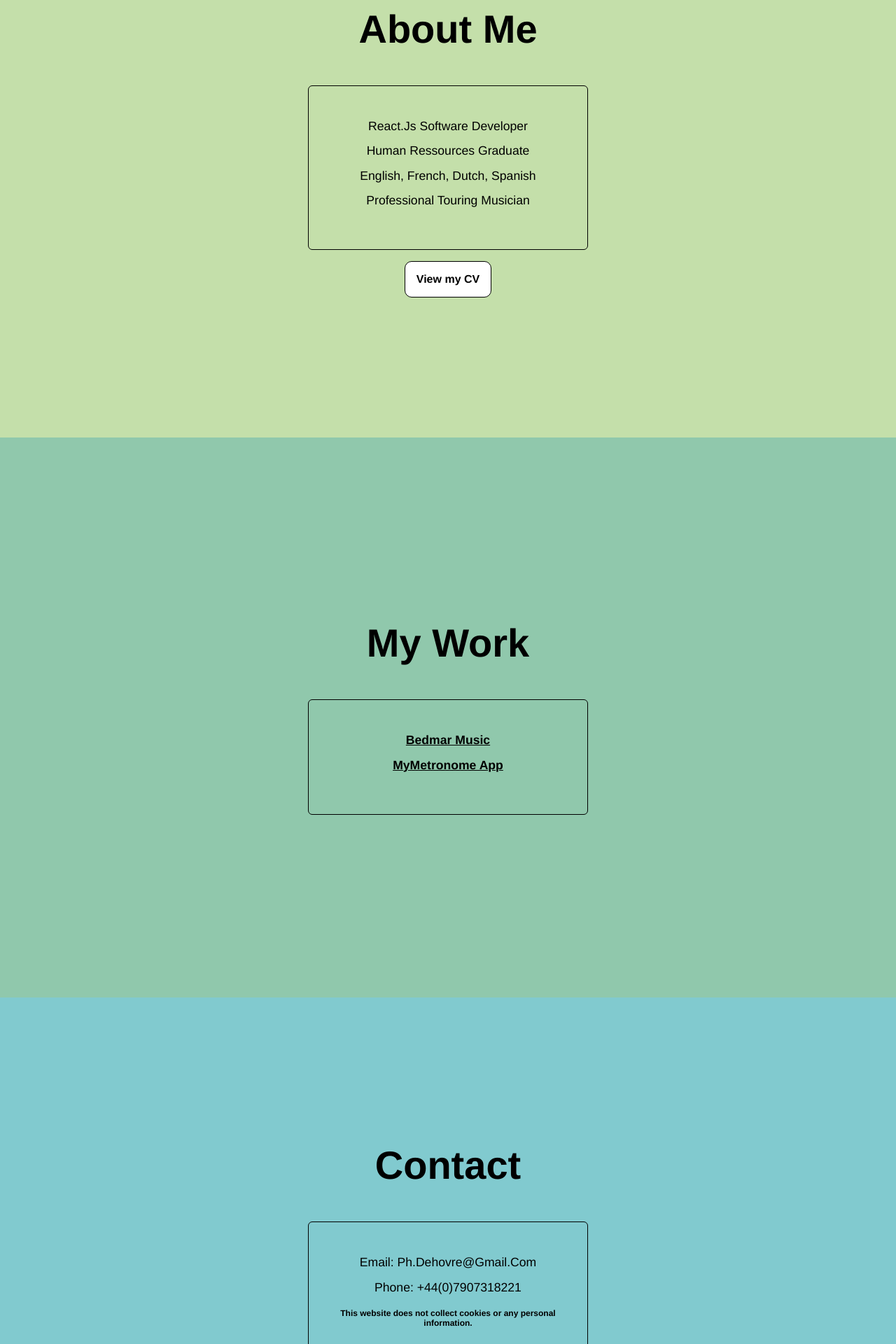
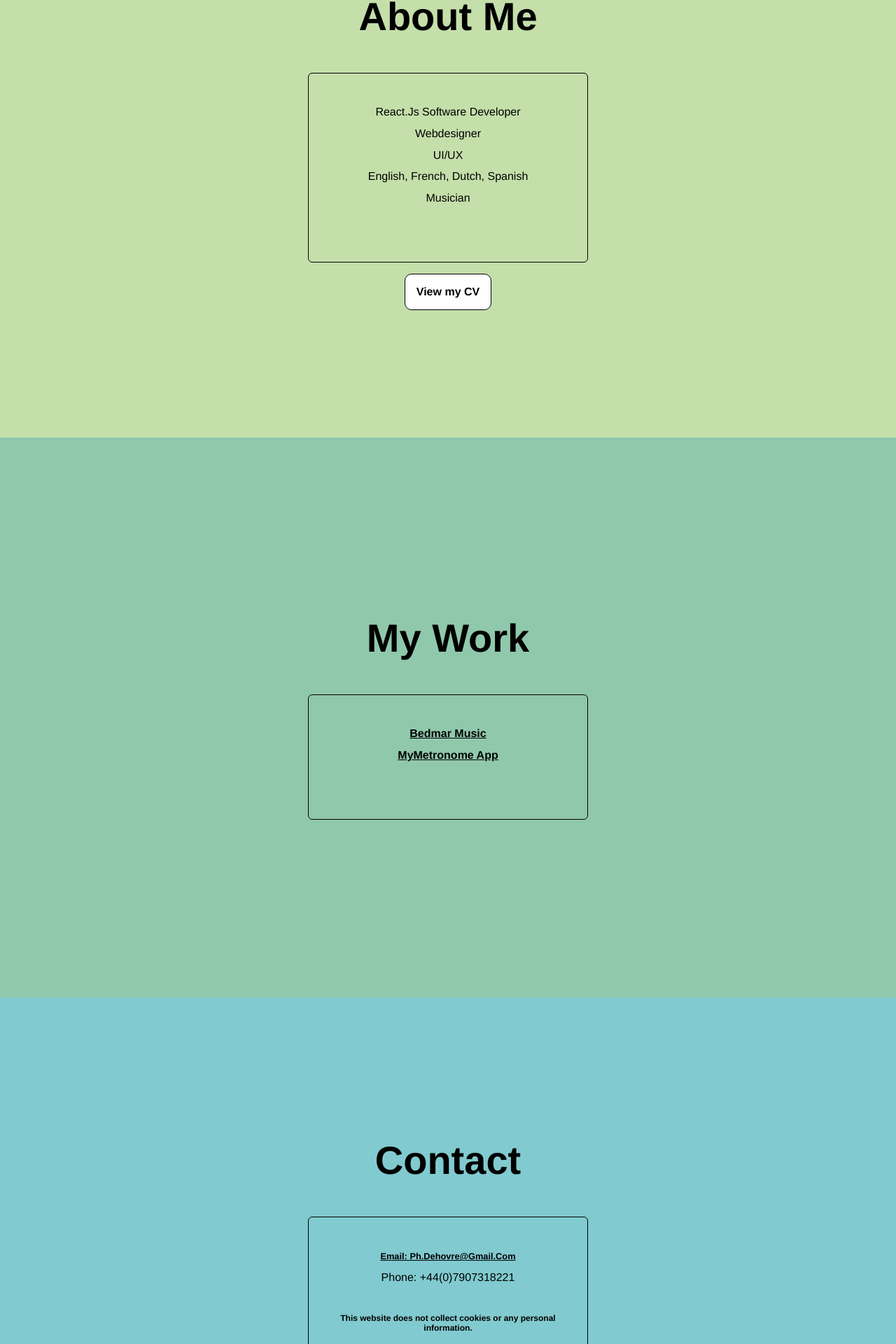
Before and after one commit to phildehovre/portfolio, a React (Create React App) app: page / in a window 1280 px wide. Shown: the part 975-2895 px from the top of the page at 70% size. Built offline with nearby package versions, Linux system fonts and the light colour scheme.

Commit message:
misc ui fixes

```diff
--- a/src/components/Section.css
+++ b/src/components/Section.css
@@ -36,7 +36,7 @@ h2 {
 }
 
 .card li {
-    font-size: 1.1em;
+    font-size: 1em;
     font-weight: normal;
     padding: .4em 0;
     text-transform: capitalize;
@@ -45,7 +45,10 @@ h2 {
 a {
     text-decoration: underline;
     color: inherit;
+}
 
+#email {
+    font-size: .8em;
 }
 
 .dot {
@@ -54,7 +57,7 @@ a {
 
 
 .additionnal {
-    padding: 1em 0 0 0;
+    padding: 3em 0 0 0;
     font-weight: lighter;
     font-size: .75em;
 }
--- a/src/components/Section.js
+++ b/src/components/Section.js
@@ -29,6 +29,17 @@ const Section = (props) => {
 
 
         return content.map((item, index) => {
+            if (item.includes('email')) {
+                return (
+                    <li key={index}>
+                        <a id='email' mailto='ph.dehovre@gmail.com'>
+                            {item}
+                        </a>
+                    </li>
+                )
+            }
+
+
             return (
                 <li key={index}>{item}</li>
             )
--- a/src/pages/Homepage.js
+++ b/src/pages/Homepage.js
@@ -43,9 +43,10 @@ const Homepage = (props) => {
                 id={1}
                 content={[
                     'React.js software developer',
-                    'Human Ressources graduate',
+                    'Webdesigner',
+                    'UI/UX',
                     'English, French, Dutch, Spanish',
-                    'Professional touring musician',
+                    'Musician',
                 ]}
                 openModal={openModal}
             />
```
